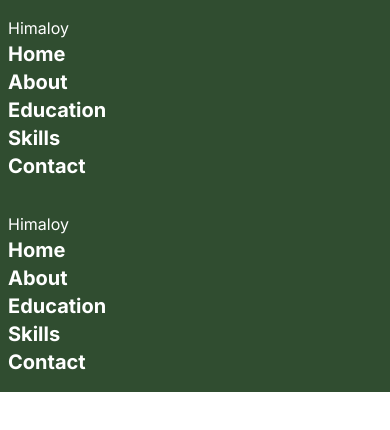
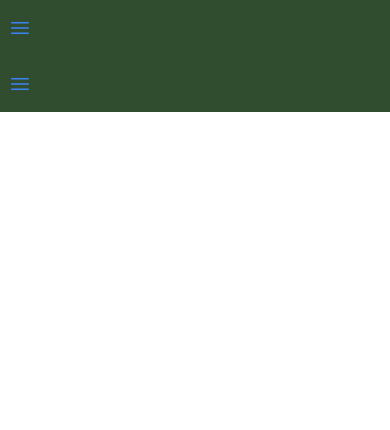
Before and after one commit to himaloyashish/portfolio-pro, a Next.js app: page /navbar in a window 390 px wide. Shown: the top 430 px of the page. Built offline with nearby package versions, Linux system fonts and the light colour scheme.

Commit message:
navbar done

```diff
--- a/src/app/navbar/page.jsx
+++ b/src/app/navbar/page.jsx
@@ -1,11 +1,24 @@
-import React from 'react';
+"use client"
+import {  XMarkIcon, Bars3Icon } from '@heroicons/react/24/solid'
+import { useState } from 'react';
 
 const Navbar = () => {
+
+    const [Open, setOpen] = useState(false)
+
     return (
         <div className=' py-4 px-2 bg-[#304D30] text-white'>
-            <ul className=' lg:flex  justify-between items-center '>
+            <span className='lg:hidden' onClick={() => setOpen(!Open)}>
+                {
+                    Open ? <XMarkIcon className="h-6 w-6 text-blue-500 cursor-pointer" /> :
+                        <Bars3Icon className="h-6 w-6 text-blue-500 cursor-pointer" />
+
+                }
+            </span>
+
+            <ul className={` lg:flex  justify-between items-center absolute z-10  md:static ${Open? "left-6" : "-left-28 duration-500"} `}>
                 <ul>
-                    <li><a href="#">Himaloy</a></li>
+                    <li className='font-bold text-xl '><a href="#">Himaloy</a></li>
                 </ul>
                 <ul className='lg:flex gap-3'>
                     <li className='font-bold text-xl '><a href="#home">Home</a></li>
```
Also changed, not shown: package.json (+7 -5 lines), 1 other file (tests, documents, lock files or other folders).
